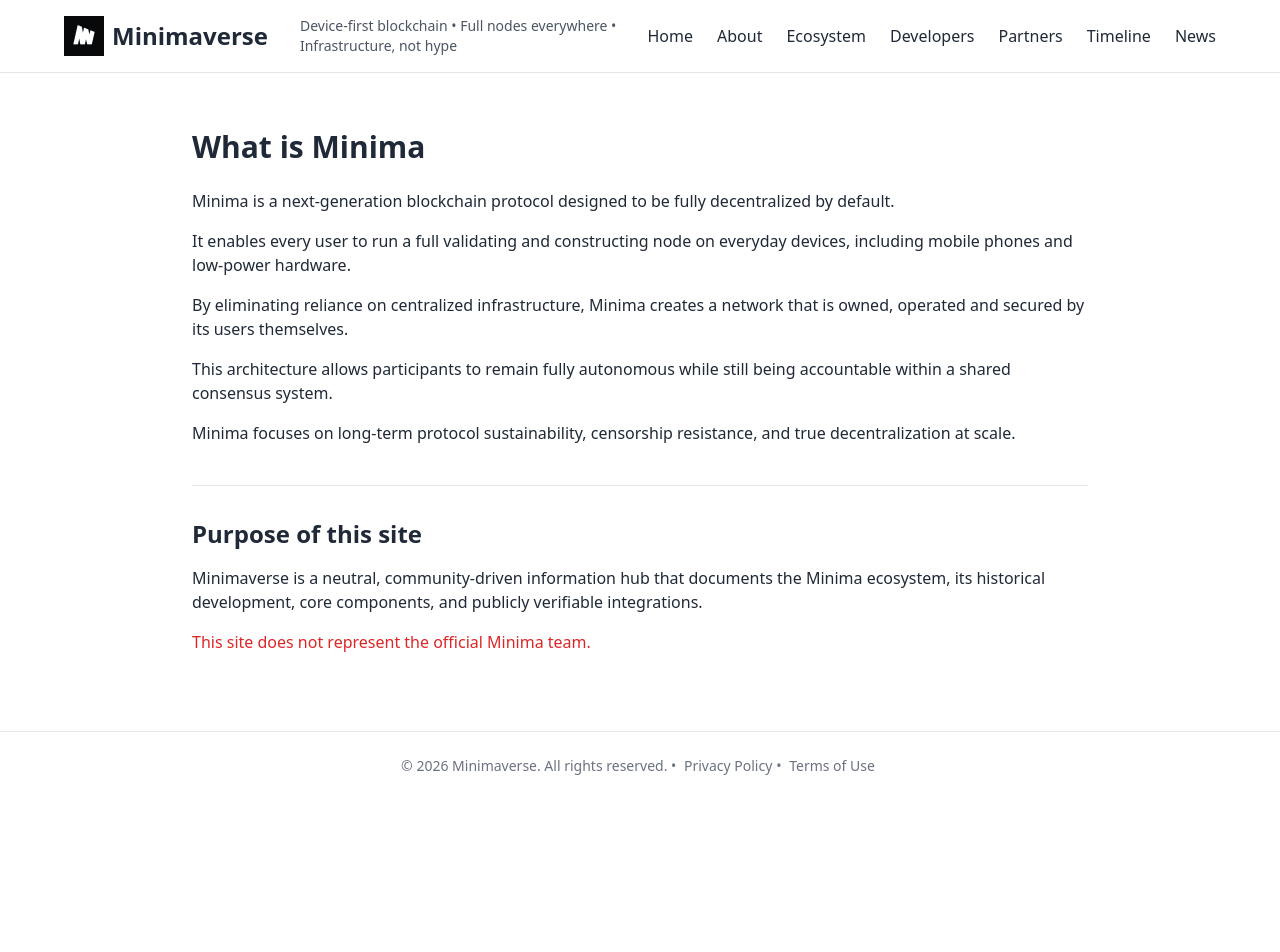
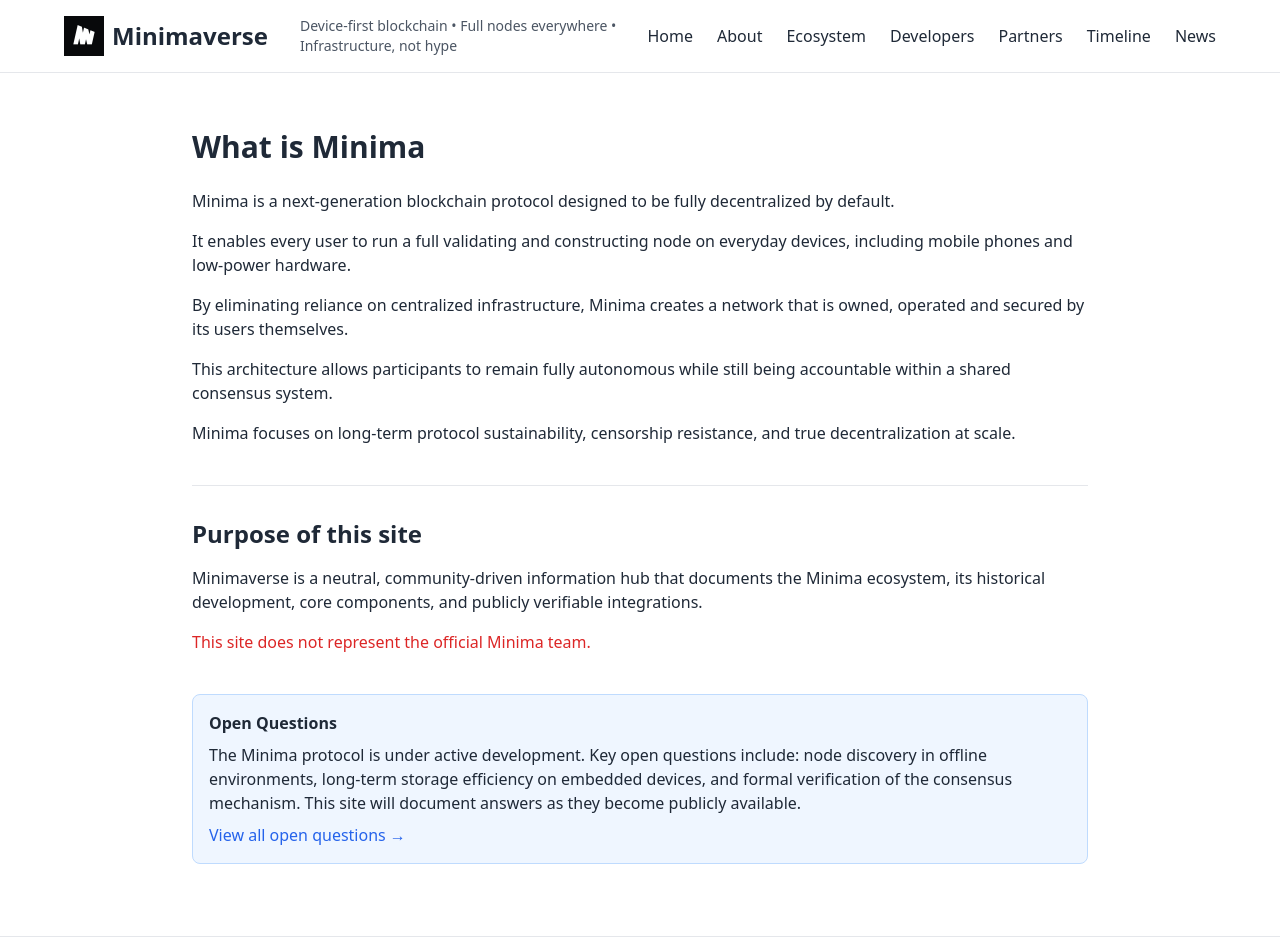
Before and after one commit to KuA1bo/minimaverse-site, a Next.js app: page / in a window 1280 px wide. Shown: the top 952 px of the page. Before the commit the page ends 800 px from the top, so only its background shows below. Built offline with nearby package versions, Linux system fonts and the light colour scheme.

Commit message:
Update Home page: refined Minima description, added Open Questions teaser, reinforced neutrality

```diff
--- a/src/app/page.tsx
+++ b/src/app/page.tsx
@@ -30,6 +30,18 @@ export default function HomePage() {
           This site does not represent the official Minima team.
         </p>
       </section>
+
+      <section className="bg-blue-50 p-4 rounded-lg border border-blue-200">
+        <h2 className="font-semibold mb-2">Open Questions</h2>
+        <p>
+          The Minima protocol is under active development. Key open questions include:
+          node discovery in offline environments, long-term storage efficiency on embedded devices,
+          and formal verification of the consensus mechanism. This site will document answers as they become publicly available.
+        </p>
+        <a href="/open-questions" className="text-blue-600 hover:underline mt-2 inline-block">
+          View all open questions →
+        </a>
+      </section>
     </div>
   );
 }
```
